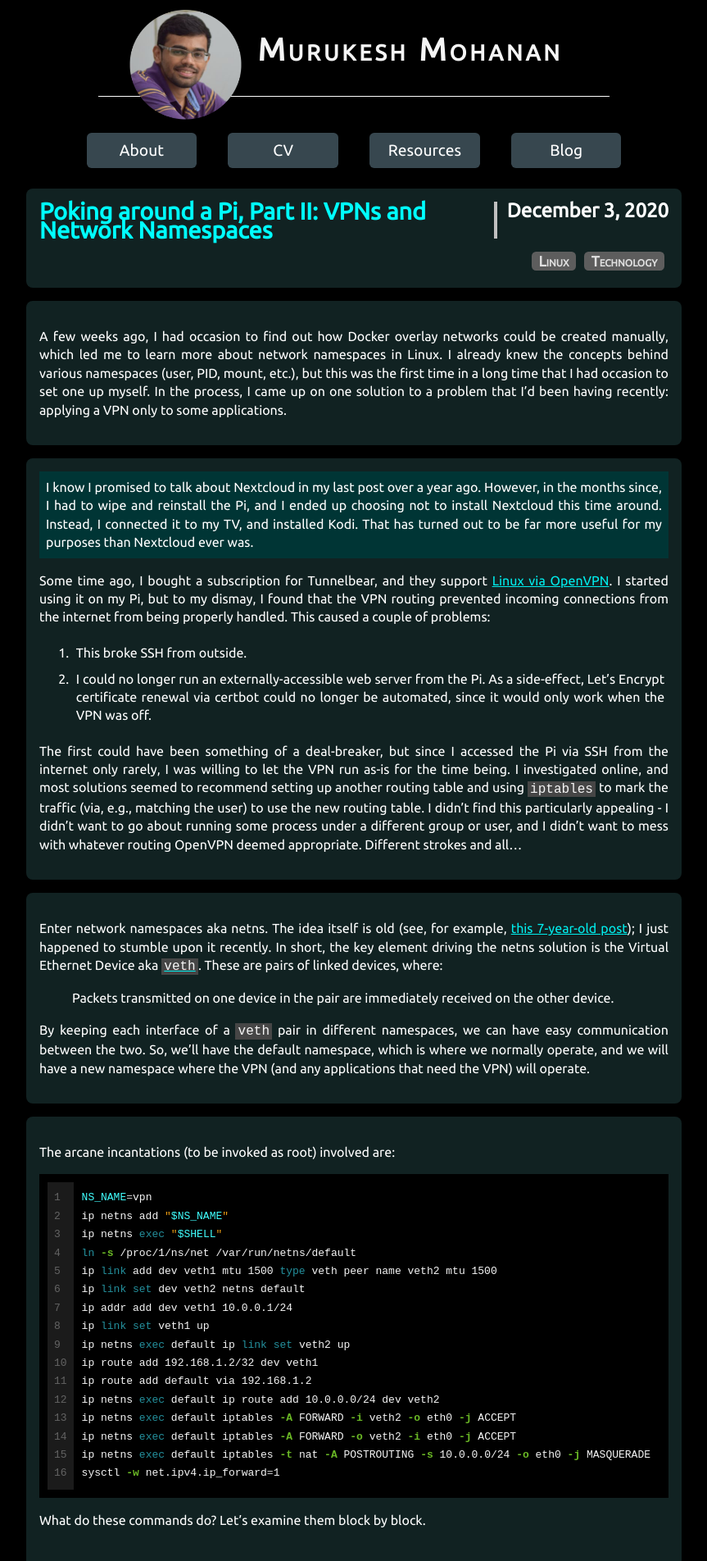
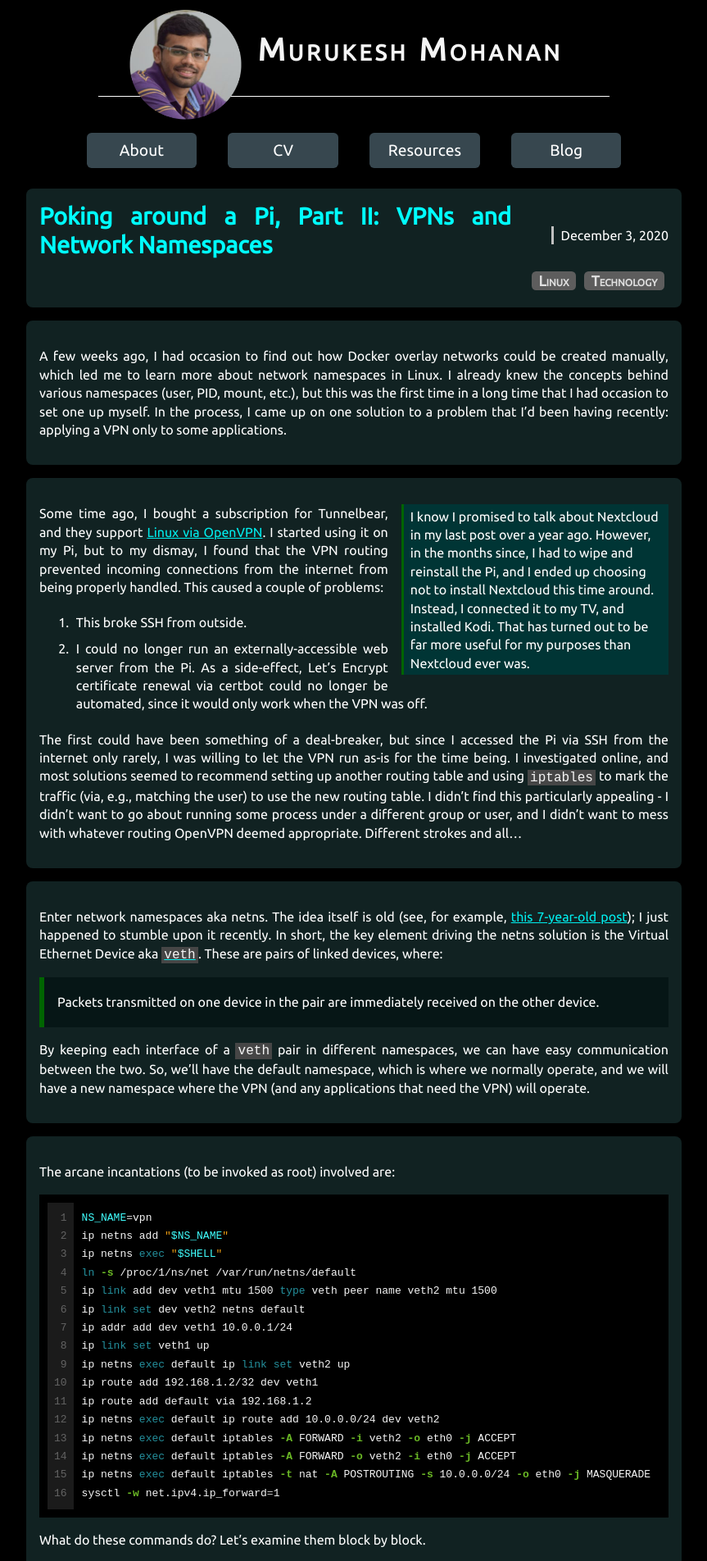
Before and after one commit to muru/muru.github.io, a Jekyll site: the page built from _posts/2020-12-03-poking-pi-ii.md, in a window 1280 px wide. Shown: the top 1904 px of the page at 82% size, without its empty margins (208-1071 px from the left). Built offline with Jekyll 4.4.1, drawn with Linux system fonts in a browser that asks for light colours; some of the changed text lies outside the part shown.

Commit message:
support for subtitles

```diff
--- a/_layouts/post.html
+++ b/_layouts/post.html
@@ -7,10 +7,15 @@
 		<a href="{{ site.base-url }}{{ page.url }}">
 			{{ page.title }}
 		</a>
-		<time datetime="{{ page.date | date_to_xmlschema }}" class="post-date">
-			{{ page.date | date: "%B %e, %Y" }}
-		</time>
 	</h1>
+	<time datetime="{{ page.date | date_to_xmlschema }}" class="post-date">
+		{{ page.date | date: "%B %e, %Y" }}
+	</time>
+	{% if page.subtitle %}
+	<h2>
+		{{ page.subtitle }}
+	</h2>
+	{% endif %}
 	{% if page.tags.size > 0 %}
 	<ol class="tags-list">
 		{% for page_tag in page.tags %}
@@ -33,12 +38,12 @@
 <nav class="page-links section">
 {% if page.previous %}
 <a class="page-prev" href="{{ site.base-url }}{{ page.previous.url }}" title="{{ page.previous.title }}">
-	<span class="prev"></span>{{ page.previous.title | truncate: 25 }}
+	<span class="prev"></span>{{ page.previous.title | truncate: 30 }}
 </a>
 {% endif %}
 {% if page.next %}
 <a class="page-next" href="{{ site.base-url }}{{ page.next.url }}" title="{{ page.next.title }}">
-	{{ page.next.title | truncate: 25 }}<span class="next"></span>
+	{{ page.next.title | truncate: 30 }}<span class="next"></span>
 </a>
 {% endif %}
 </nav>
--- a/css/posts.scss
+++ b/css/posts.scss
@@ -17,18 +17,35 @@
 	color: black;
 }
 
+blockquote {
+	border-left: 0.4em solid darkgreen;
+	margin: 0;
+	padding: 0.2em 1em;
+	background: #061616;
+}
+
 aside {
 	background-color: #003535; /*darkcyan;*/
 	padding: 0.5em;
 }
 
+aside:not(:last-child) {
+	border-left: 0.2em solid darkgreen;
+	float: right;
+	width: 40%;
+	margin: 1em;
+	margin-right: initial;
+	padding: 0.2em 0.5em;
+	text-align: left;
+}
+
 aside>blockquote {
-	padding: 0em 0.5em;
+	padding: 0.1em 0.5em;
 	margin: 0;
 	text-align: left;
 }
 
-aside>p {
+aside> blockquote + p {
 	text-align: right;
 }
 
@@ -59,9 +76,27 @@
 	display: inline-block;
 }
 
+.danger {
+	border-left: 0.3em solid darkred;
+	margin: 0;
+	padding: 0.5em 1em;
+	background: #061616;
+	border-radius: 0.2em;
+}
+
+.danger::before {
+	content: "Warning!";
+	font-weight: bold;
+	text-transform: uppercase;
+	color: crimson;
+	padding-right: 1em;
+	display: block;
+	letter-spacing: 0.2em;
+}
+
 /*
 From http://drewsilcock.co.uk/proper-linenumbers/
- */
+*/
 
 .highlight {
 	margin: 0;
@@ -75,11 +110,11 @@
 	margin: 0;
 }
 
-.highlight .code, .highlight .gutter {
+.highlight .code, .highlight .gutter, .rouge-gutter, .rouge-code {
 	padding: 0.5em;
 }
 
-.highlight .gutter {
+.highlight .gutter, .rouge-gutter {
 	opacity: 0.4;
 	-webkit-touch-callout: none;
 	-webkit-user-select: none;
@@ -88,6 +123,7 @@
 	-ms-user-select: none;
 	user-select: none;
 	background-color: #454545;
+	text-align: right;
 }
 
 .comments {
@@ -147,7 +183,7 @@
 height: 100%;
 width: 100%;
 }
- */
+*/
 
 .footnotes li {
 	padding: 0;
@@ -159,18 +195,36 @@
 }
 
 @media screen and (min-device-aspect-ratio: 1/1) and (orientation: landscape) {
+	.post-title {
+		display: flex;
+		justify-content: space-between;
+		flex-wrap: wrap;
+	}
 	.post-title h1 {
-		display: flex;
 		margin: 0;
 		margin-bottom: 0.5em;
 		padding: 0;
+		flex-basis: 75%;
 	}
 	.post-title h1>a {
-		flex: 2;
+		line-height: 1.2em;
 	}
 	.post-date {
 		border-left: solid 0.2em silver;
 		padding-left: 0.5em;
+		margin: auto 0;
+	}
+
+	.post-title>h2 {
+		flex-basis: 50%;
+		margin: auto 0;
+	}
+
+	.post-title>ol.tags-list {
+		flex-basis: 50%;
+		text-align: right;
+		flex-flow: row-reverse;
+		margin-left: auto;
 	}
 	a.page-prev {
 		float: left;
```
